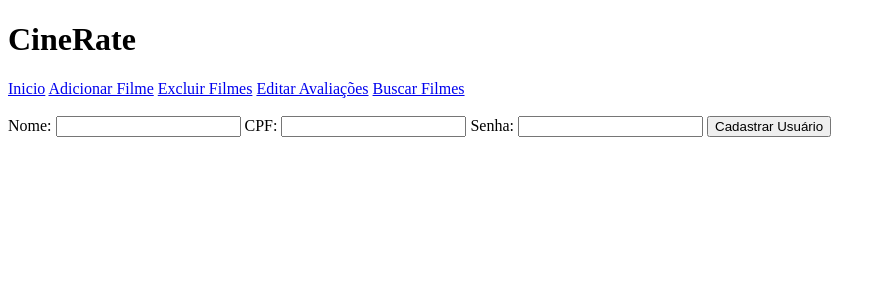
After one commit to pHNeutro14/projeto-des-web-GT, a Flask app: page /cadastro in a window 1280 px wide. The commit adds this page. Shown: the top 300 px of the page, without its empty margins (0-886 px from the left). Run offline with Flask 3, Linux system fonts and the light colour scheme; parts of the project's set-up code (start-up, migrations or seed data) failed here and were passed over.

Commit message:
tentativa de criar usuario

```diff
--- a/app.py
+++ b/app.py
@@ -21,9 +21,9 @@ db.init_app(app)
 app.config['SECRET_KEY'] = os.getenv('SECRET_KEY')
 lm.init_app(app)
 
-@lm.user_loader #Função reservada do login manager para buscar usuário no banco de dados pela primary key (cpf_usuario no neste caso)
+@lm.user_loader
 def load_user(cpf):
-    return Usuario.query.get(cpf) #Busca no banco as informações associadas com esta chave
+    return Usuario.query.get(cpf)
 
 @app.route('/', methods = ["get", "post"])
 def index():
@@ -93,3 +93,37 @@ def filme_editado():
     filme.avaliacao = nova_avaliacao
     db.session.commit()
     return render_template('filme_editado.html', filme = filme)
+
+@app.route('/cadastro', methods = ["get", "post"])
+def cadastro():
+    return render_template('cadastro.html')
+
+@app.route("/cadastrar_usuario", methods = ["get", "post"])
+def cadastrar_usuario():
+    if request.method == "POST":
+        cpf = request.form.get("cpf")
+        nome = request.form.get("nome")
+        senha = request.form.get("senha")
+
+        if not cpf or not nome or not senha:
+            mensagem = "Todos os campos são obrigatórios."
+            return render_template("cadastrar_usuario.html", mensagem=mensagem)
+
+        try:
+            novo_usuario = Usuario(cpf=cpf, nome=nome, senha=senha)
+            db.session.add(novo_usuario)
+            db.session.commit()
+            mensagem = "Usuário cadastrado com sucesso!"
+        except Exception as e:
+            db.session.rollback()
+            mensagem = f"Erro ao cadastrar usuário: {e}"
+
+        return render_template("cadastrar_usuario.html", mensagem=mensagem)
+
+@app.errorhandler(404)
+def erro404(error):
+    return render_template('404.html'), 404
+
+@app.errorhandler(401)
+def erro401(error):
+    return render_template('401.html'), 401
--- a/models/usuarios.py
+++ b/models/usuarios.py
@@ -4,7 +4,7 @@ from flask_login import UserMixin
 
 class Usuario(db.Model, UserMixin):
     __tablename__ = ""
-    cpf = db.Column(db.String(14), primary_key=True, nullable=False)
+    cpf = db.Column(db.String(11), primary_key=True, nullable=False)
     nome = db.Column(db.String(150), nullable=False)
     senha = db.Column(db.String(255), nullable=False)
 
--- /dev/null
+++ b/templates/401.html
@@ -0,0 +1,5 @@
+{% extends 'models.html' %}
+{% block title %}Cadastrar Usuário{% endblock %}
+{% block content %}
+<h3>Toma gap ai, sem permissão bobo (error 401)</h3>
+{% endblock %}
--- /dev/null
+++ b/templates/404.html
@@ -0,0 +1,5 @@
+{% extends 'models.html' %}
+{% block title %}Inicio{% endblock %}
+{% block content %}
+<h3>Opa fion, tem nada aqui n, toma gap ai kkkk error 404</h3>
+{% endblock %}
--- /dev/null
+++ b/templates/cadastrar_usuario.html
@@ -0,0 +1,5 @@
+{% extends 'models.html' %}
+{% block title %}Cadastrar Usuário{% endblock %}
+{% block content %}
+<h3>{{ mensagem }}</h3>
+{% endblock %}
--- /dev/null
+++ b/templates/cadastro.html
@@ -0,0 +1,14 @@
+{% extends 'models.html' %}
+{% block title %}Cadastrar Usuário{% endblock %}
+{% block content %}
+<br>
+<form action="/cadastrar_usuario" method="post">
+    <label for="">Nome: </label>
+    <input type="text"name="nome">
+    <label for="">CPF: </label>
+    <input type="text" name="cpf">
+    <label for="">Senha: </label>
+    <input type="password" name="senha">
+    <button type="submit">Cadastrar Usuário</button>
+</form>
+{% endblock %}
```
Also changed, not shown: templates/index.html (+8 -0 lines), templates/login.html (added).
